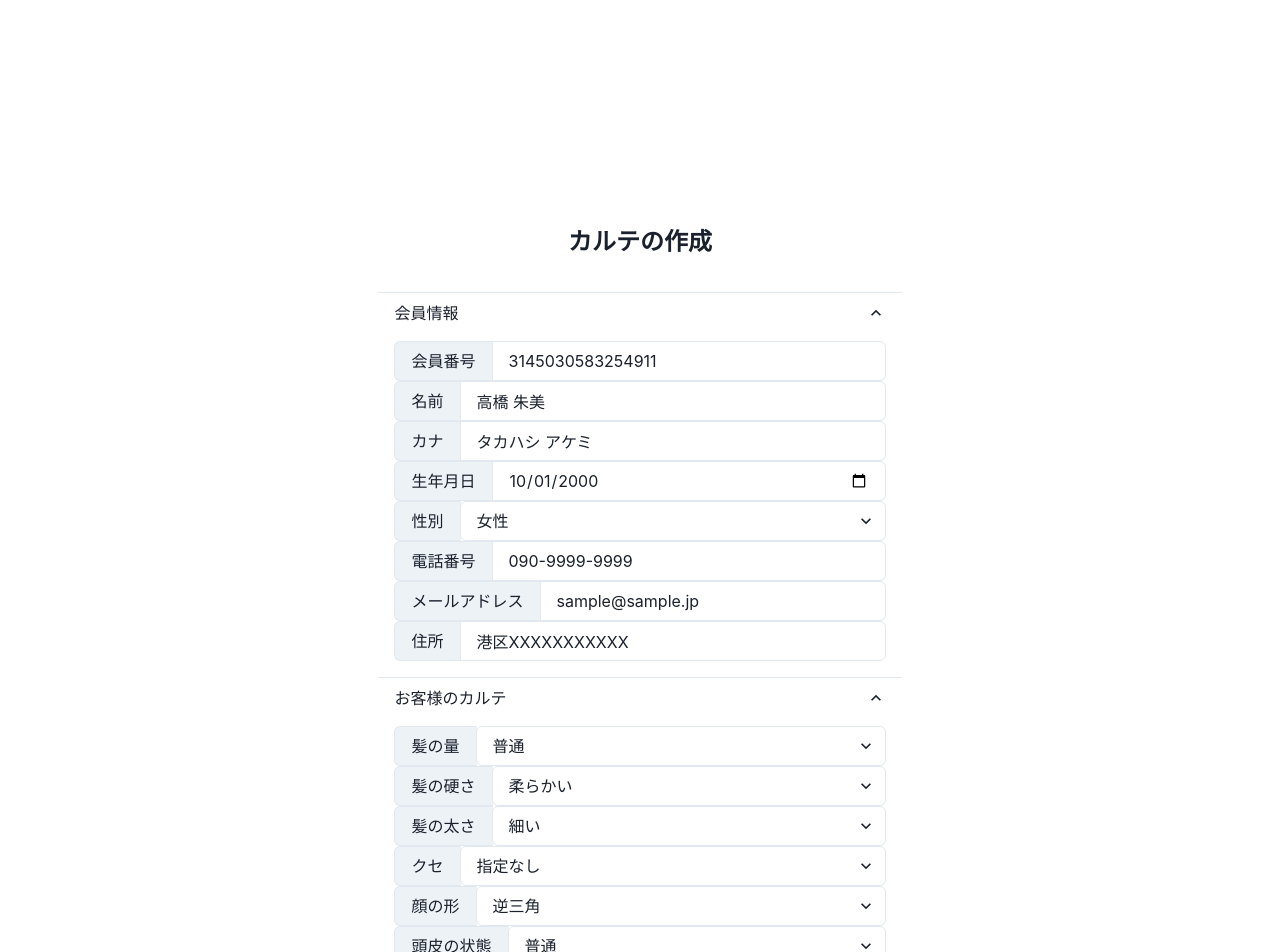
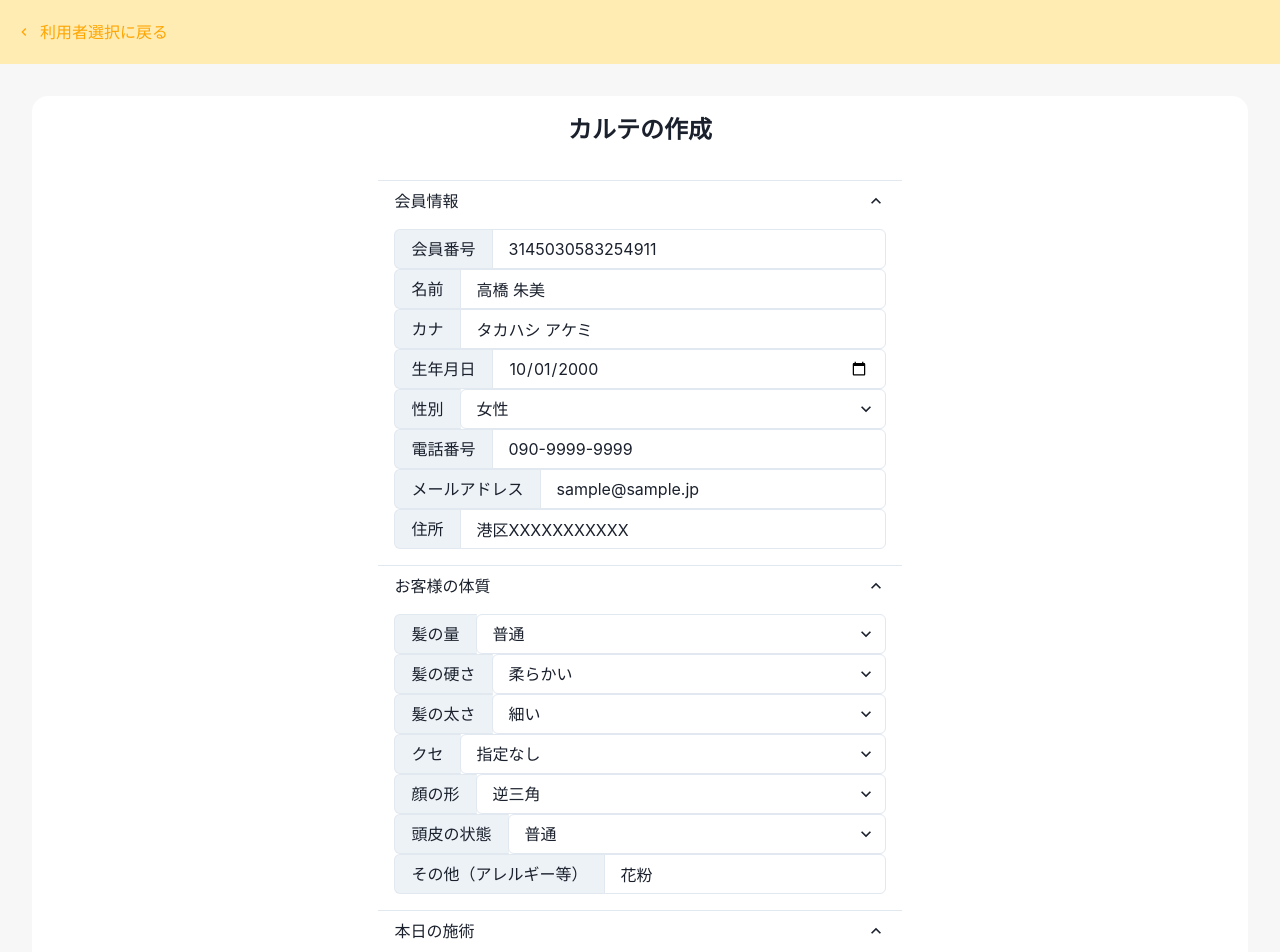
Before and after one commit to cc-team-chiikawa/SalonHub-Front, a React (Vite) app: page /customers/new-karte in a window 1280 px wide. Shown: the top 952 px of the page. Built offline with nearby package versions, Linux system fonts and the light colour scheme.

Commit message:
NewKarteを更新

```diff
--- a/src/pages/Customer/Customer.tsx
+++ b/src/pages/Customer/Customer.tsx
@@ -59,7 +59,7 @@ export const Customer: FC = () => {
         <MenuBar />
         <Container maxW="none" p={"2rem"} bg={"brandGray.500"} h={"100%"}>
           <VStack alignItems={"start"} gap={"1rem"}>
-            <Header customer={customer} />
+            <Header name={customer.name} />
             <MemberInformation customer={customer} />
             <KarteInformation customer={customer} />
             <HistoryInformation customer={customer} />
--- a/src/pages/Hairstyle/Hairstyle.tsx
+++ b/src/pages/Hairstyle/Hairstyle.tsx
@@ -107,7 +107,7 @@ const Hairstyle = () => {
       <MenuBar />
       <Container maxW="none" p={"2rem"} bg={"brandGray.500"} h={"100%"}>
         <VStack alignItems={"start"} gap={"1rem"}>
-          <Header customer="TODO dummy" />
+          <Header name="TODO dummy" />
         </VStack>
         <VStack gap={"2rem"}>
           <Text fontSize={"1.5rem"} fontWeight={"bold"}>
@@ -167,7 +167,8 @@ const Hairstyle = () => {
                 pl={"4rem"}
                 pr={"4rem"}
                 borderRadius={"5rem"}
-                height={"3rem"}>
+                height={"3rem"}
+              >
                 送信
               </Button>
             </Link>
--- a/src/pages/NewKarte/NewKarte.tsx
+++ b/src/pages/NewKarte/NewKarte.tsx
@@ -1,63 +1,33 @@
-import { Container, Button, Link } from "@chakra-ui/react";
 import {
-  Heading,
+  Container,
+  Button,
+  Link,
   Box,
   Text,
   Select,
-  RadioGroup,
-  Radio,
-  Stack,
-  Flex,
-} from "@chakra-ui/react";
-import {
   Accordion,
   AccordionItem,
   AccordionButton,
   AccordionPanel,
   AccordionIcon,
-} from "@chakra-ui/react";
-import {
-  FormControl,
-  FormLabel,
-  FormErrorMessage,
-  FormHelperText,
   Input,
   InputGroup,
   InputLeftAddon,
-} from "@chakra-ui/react";
-import {
   VStack,
-  HStack,
-  Tab,
-  TabList,
-  TabPanel,
-  TabPanels,
-  Tabs,
 } from "@chakra-ui/react";
 import { FC, useEffect, useMemo, useState } from "react";
 import { useParams, Link as ReactRouterLink } from "react-router-dom";
-import { customer } from "../../types/customer";
-import { createApi } from "@/apis/createApi";
 import { useMyContext } from "@/MyContext";
 import { HairAmount } from "../../types/enum";
 import { gender } from "@/types/enum";
 import { HairHardness } from "@/types/enum";
 import { HairThickness } from "@/types/enum";
 import { HairColor } from "../../types/enum";
+import { MenuBar } from "@/componets/MenuBar";
+import { Header } from "@/componets/Header";
+import { colors } from "@/theme";
 
 export const NewKarte: FC = () => {
-  const [customer, setCustomer] = useState<customer>();
-  const { id } = useParams<{ id: string }>();
-  const api = useMemo(() => createApi(), []);
-
-  useEffect(() => {
-    const getData = async () => {
-      const customer = await api.getCustomer(id!);
-      setCustomer(customer);
-    };
-
-    getData();
-  }, [api, id]);
   const context = useMyContext();
 
   function getInputValue() {
@@ -106,12 +76,12 @@ export const NewKarte: FC = () => {
       face_shape: face_shape.value,
       scalp_condition: scalp_condition.value,
     };
-    let todays_cut = {
+    const todays_cut = {
       hair_length: hair_length.value,
       hair_color: hair_color.value,
       perm: hair_parm.value,
     };
-    let customer = {
+    const customer = {
       card_number: card_number.value,
       birthday: new Date(birthday.value),
       name: name.value,
@@ -144,7 +114,7 @@ export const NewKarte: FC = () => {
   function getEnumOptionsText(array: any[]) {
     return array
       .filter(([key]) => isNaN(Number(key)))
-      .map(([key, value]) => {
+      .map(([key]) => {
         return <option value={key}>{key}</option>;
       });
   }
@@ -159,10 +129,10 @@ export const NewKarte: FC = () => {
   }
 
   return (
-    <Container alignItems={"center"} pt={"10rem"}>
-      <VStack gap={"2rem"}>
-        <Heading fontSize="xl">{customer?.kana}</Heading>
-        <Heading>{customer?.name}</Heading>
+    <Container maxW="none" p={0} h="100%">
+      <MenuBar />
+      <Container maxW="none" p={"2rem"} bg={colors.bgAll} h={"100%"}>
+        <VStack gap="2rem" bg={colors.bgMain} p="1rem" borderRadius="1rem">
           <Text fontSize={"1.5rem"} fontWeight={"bold"}>
             カルテの作成
           </Text>
@@ -221,33 +191,13 @@ export const NewKarte: FC = () => {
                   <InputLeftAddon>住所</InputLeftAddon>
                   <Input type="text" value="港区XXXXXXXXXXX" id="adress" />
                 </InputGroup>
-              {/* <InputGroup>
-              <InputLeftAddon>メモ1</InputLeftAddon>
-              <Input type="text" value={customer?.memo1} />
-            </InputGroup>
-            <InputGroup>
-              <InputLeftAddon>メモ2</InputLeftAddon>
-              <Input type="text" value={customer?.memo2} />
-            </InputGroup>
-            <InputGroup>
-              <InputLeftAddon>メモ3</InputLeftAddon>
-              <Input type="text" value={customer?.memo3} />
-            </InputGroup>
-            <InputGroup>
-              <InputLeftAddon>メモ4</InputLeftAddon>
-              <Input type="text" value={customer?.memo4} />
-            </InputGroup>
-            <InputGroup>
-              <InputLeftAddon>メモ5</InputLeftAddon>
-              <Input type="text" value={customer?.memo5} />
-            </InputGroup> */}
               </AccordionPanel>
             </AccordionItem>
             <AccordionItem>
               <h2>
                 <AccordionButton>
                   <Box as="span" flex="1" textAlign="left">
-                  お客様のカルテ
+                    お客様の体質
                   </Box>
                   <AccordionIcon />
                 </AccordionButton>
@@ -309,7 +259,7 @@ export const NewKarte: FC = () => {
               <h2>
                 <AccordionButton>
                   <Box as="span" flex="1" textAlign="left">
-                  本日のカット
+                    本日の施術
                   </Box>
                   <AccordionIcon />
                 </AccordionButton>
@@ -366,10 +316,11 @@ export const NewKarte: FC = () => {
               height={"3rem"}
               onClick={getInputValue}
             >
-            髪型のイメージ選択へ
+              髪型イメージ選択へ
             </Button>
           </Link>
         </VStack>
+      </Container>
     </Container>
   );
 };
--- a/src/pages/SelectCustomer/SelectCustomer.tsx
+++ b/src/pages/SelectCustomer/SelectCustomer.tsx
@@ -41,7 +41,7 @@ export const SelectCustomer: FC = () => {
       <Container maxW="none" p="2rem" bg={colors.bgAll} h="100%">
         <VStack gap="2rem" bg={colors.bgMain} p="1rem" borderRadius="1rem">
           <Text fontSize="1.5rem" fontWeight="bold">
-            お客様の種類の選択
+            カルテの作成モードの選択
           </Text>
           <form onSubmit={handleSubmit(onSubmit)}>
             <VStack gap="2rem">
@@ -82,7 +82,7 @@ export const SelectCustomer: FC = () => {
           <Link as={ReactRouterLink} to="/customers/new-karte">
             <Box position="relative" padding="10" width="100%">
               <Divider borderWidth="1px" borderColor={colors.border} />
-              <AbsoluteCenter bg="white" px="4" width="5rem">
+              <AbsoluteCenter bg={colors.bgMain} px="4" width="5rem">
                 または
               </AbsoluteCenter>
             </Box>
```
Also changed, not shown: src/componets/Header/Header.tsx (+5 -6 lines). Lines whose indentation alone changed are shown as unchanged.
